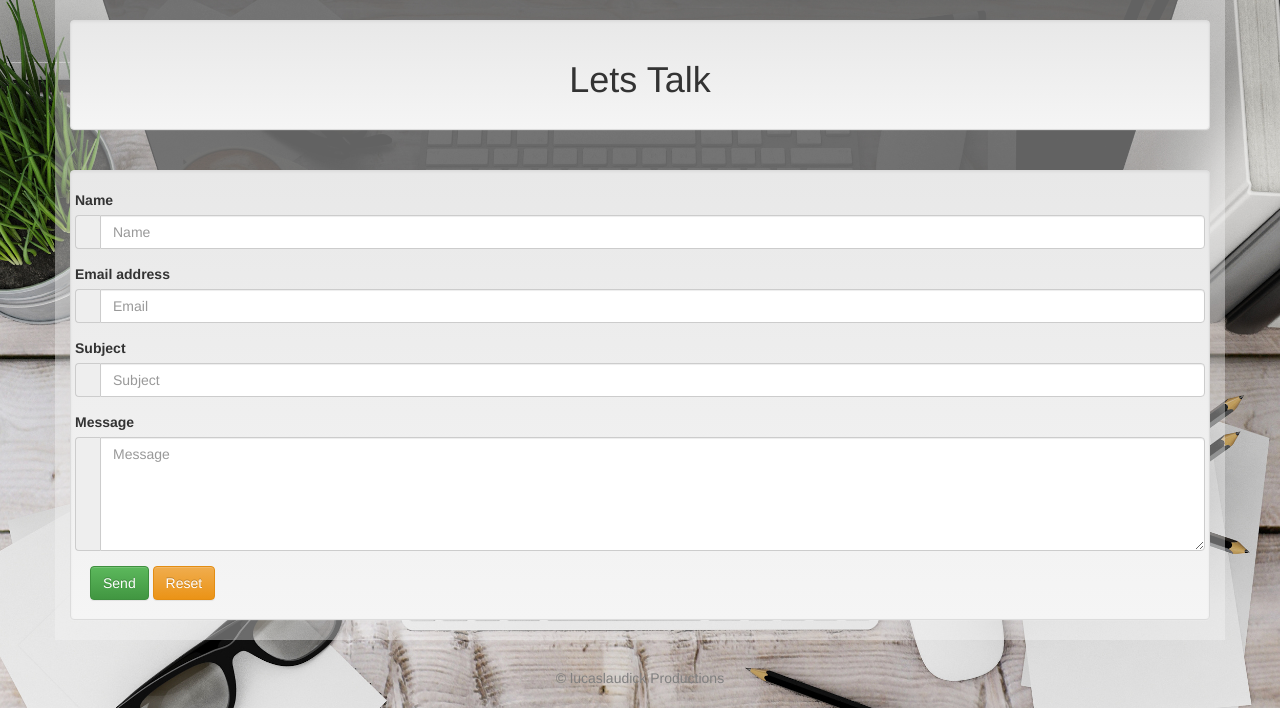
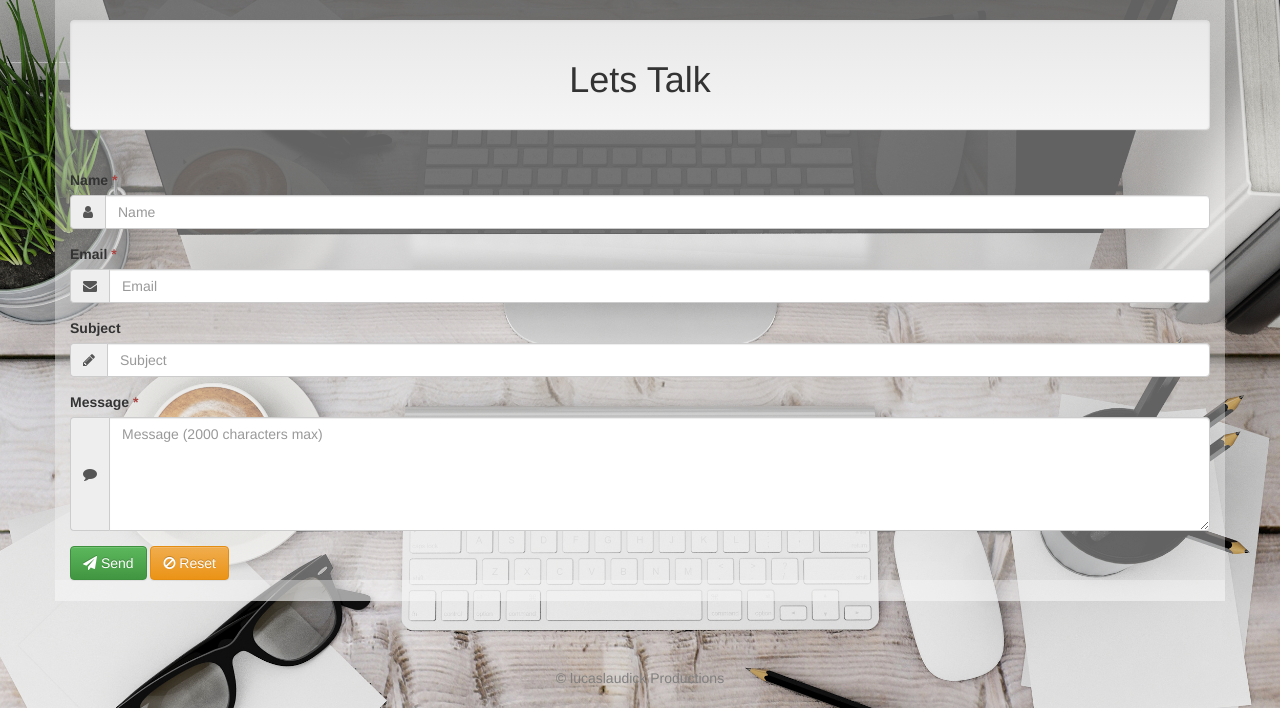
Before and after one commit to Llaudick315/lucaslaudick, a PHP site: page /contact-me/index.php in a window 1280 px wide. Shown: the part 92-800 px from the top of the page. Run offline with PHP 8.4, Linux system fonts and the light colour scheme; some libraries are stand-ins or nearby versions.

Commit message:
edited contact me page

```diff
--- a/public_html/composer.json
+++ b/public_html/composer.json
@@ -1,5 +1,6 @@
 {
   "require": {
-    "swiftmailer/swiftmailer": "@stable"
+    "swiftmailer/swiftmailer": "@stable",
+    "google/recaptcha": "~1.1"
   }
 }
--- a/public_html/contact-me/index.php
+++ b/public_html/contact-me/index.php
@@ -50,9 +50,10 @@ require_once(dirname(__DIR__)."/php/partials/html-head.php");
 					<!-- main content-->
 					<div class="row">
 						<div class="col-xs-12">
-							<form class="form-horizontal well" action="../email.php">
+							<!--Begin Contact Form-->
+							<form id="contact-form" action="php/mailer.php" method="post">
 								<div class="form-group">
-									<label for="name">Name</label>
+									<label for="name">Name <span class="text-danger">*</span></label>
 									<div class="input-group">
 										<div class="input-group-addon">
 											<i class="fa fa-user" aria-hidden="true"></i>
@@ -61,7 +62,7 @@ require_once(dirname(__DIR__)."/php/partials/html-head.php");
 									</div>
 								</div>
 								<div class="form-group">
-									<label for="email">Email address</label>
+									<label for="email">Email <span class="text-danger">*</span></label>
 									<div class="input-group">
 										<div class="input-group-addon">
 											<i class="fa fa-envelope" aria-hidden="true"></i>
@@ -79,17 +80,28 @@ require_once(dirname(__DIR__)."/php/partials/html-head.php");
 									</div>
 								</div>
 								<div class="form-group">
-									<label for="message">Message</label>
+									<label for="message">Message <span class="text-danger">*</span></label>
 									<div class="input-group">
 										<div class="input-group-addon">
 											<i class="fa fa-comment" aria-hidden="true"></i>
 										</div>
-										<textarea class="form-control" rows="5" id="message" name="message" placeholder="Message"></textarea>
+										<textarea class="form-control" rows="5" id="message" name="message" placeholder="Message (2000 characters max)"></textarea>
 									</div>
 								</div>
+
+								<!-- reCAPTCHA -->
+								<div class="g-recaptcha" data-sitekey="6LccBCITAAAAALH6o8O6ceow3booCuIEc4kPriph"></div>
+
 								<button class="btn btn-success" type="submit"><i class="fa fa-paper-plane"></i> Send</button>
 								<button class="btn btn-warning" type="reset"><i class="fa fa-ban"></i> Reset</button>
 							</form>
+
+							<!--empty area for form error/success output-->
+							<div class="row">
+								<div class="col-xs-12">
+									<div id="output-area"></div>
+								</div>
+							</div>
 						</div>
 					</div>
 				</div>
--- a/public_html/php/partials/html-head.php
+++ b/public_html/php/partials/html-head.php
@@ -21,12 +21,31 @@ $PREFIX = str_repeat("../", $DEPTH_DIFFERENCE);
 		<!-- Latest compiled and minified CSS -->
 		<link rel="stylesheet" href="https://maxcdn.bootstrapcdn.com/bootstrap/3.3.6/css/bootstrap.min.css" integrity="sha384-1q8mTJOASx8j1Au+a5WDVnPi2lkFfwwEAa8hDDdjZlpLegxhjVME1fgjWPGmkzs7" crossorigin="anonymous">
 
+		<!-- Font Awesome -->
+		<link type="text/css" href="https://maxcdn.bootstrapcdn.com/font-awesome/4.6.2/css/font-awesome.min.css" rel="stylesheet" />
+
+		<!-- jQuery -->
+		<script src="https://ajax.googleapis.com/ajax/libs/jquery/2.2.2/jquery.min.js"></script>
+
 		<!-- Optional theme -->
 		<link rel="stylesheet" href="https://maxcdn.bootstrapcdn.com/bootstrap/3.3.6/css/bootstrap-theme.min.css" integrity="sha384-fLW2N01lMqjakBkx3l/M9EahuwpSfeNvV63J5ezn3uZzapT0u7EYsXMjQV+0En5r" crossorigin="anonymous">
 		<link rel="stylesheet" href="<?php echo $PREFIX;?>css/style.css" />
+
+
 		<script src="https://code.jquery.com/jquery-2.2.3.min.js" integrity="sha256-a23g1Nt4dtEYOj7bR+vTu7+T8VP13humZFBJNIYoEJo=" crossorigin="anonymous"></script>
 		<!-- Latest compiled and minified JavaScript -->
 		<script src="https://maxcdn.bootstrapcdn.com/bootstrap/3.3.6/js/bootstrap.min.js" integrity="sha384-0mSbJDEHialfmuBBQP6A4Qrprq5OVfW37PRR3j5ELqxss1yVqOtnepnHVP9aJ7xS" crossorigin="anonymous"></script>
 		<script src="https://cdnjs.cloudflare.com/ajax/libs/jquery/2.2.3/jquery.min.js"></script>
+
+		<!-- jQuery Form, Additional Methods, Validate -->
+		<script type="text/javascript" src="https://cdnjs.cloudflare.com/ajax/libs/jquery.form/3.51/jquery.form.min.js"></script>
+		<script type="text/javascript" src="https://cdnjs.cloudflare.com/ajax/libs/jquery-validate/1.15.0/jquery.validate.min.js"></script>
+		<script type="text/javascript" src="https://cdnjs.cloudflare.com/ajax/libs/jquery-validate/1.15.0/additional-methods.min.js"></script>
+
+		<!-- Google reCAPTCHA -->
+		<script src='https://www.google.com/recaptcha/api.js'></script>
+
+		<!-- Your JavaScript Form Validator -->
+		<script src="js/form-validate.js"></script>
 		<title>lucaslaudick.com test</title>
 	</head>
```
Also changed, not shown: public_html/email.php (+17 -2 lines), public_html/php/partials/mailer-config.php (+23 -0 lines).
